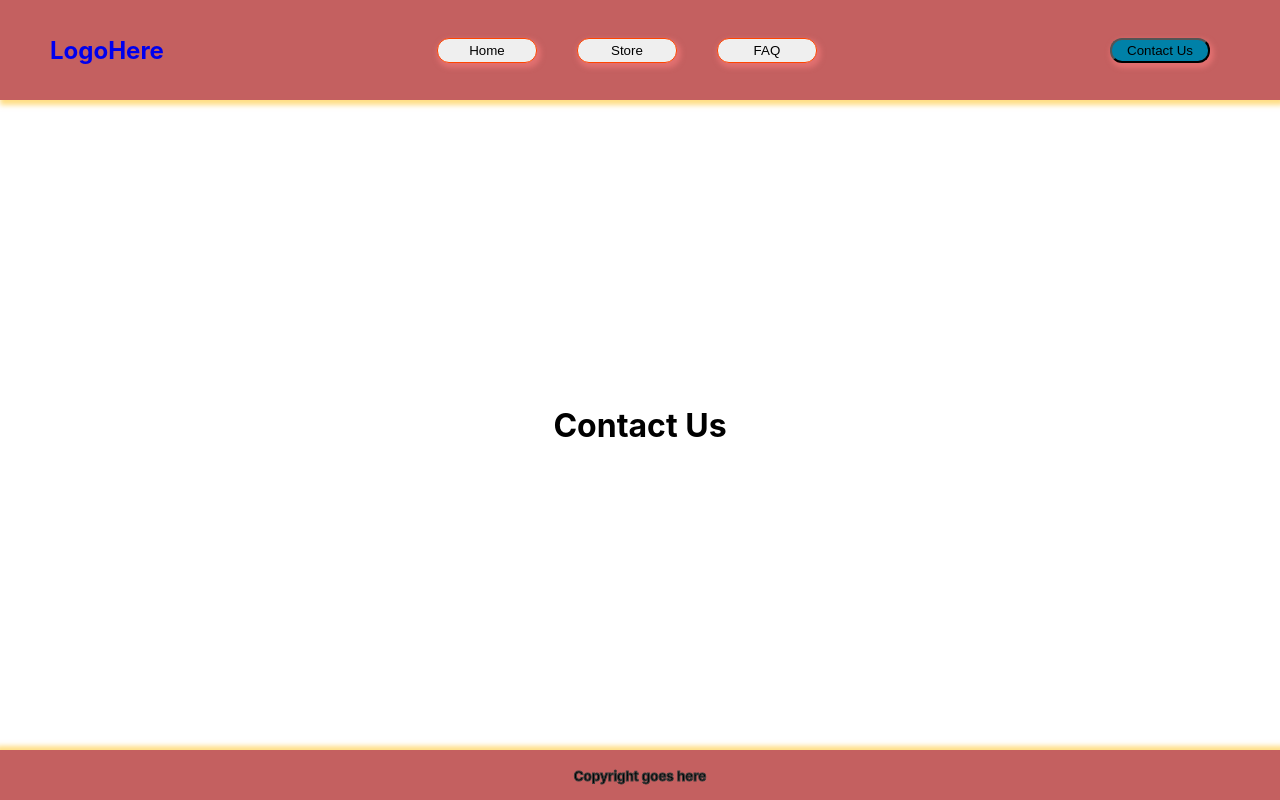
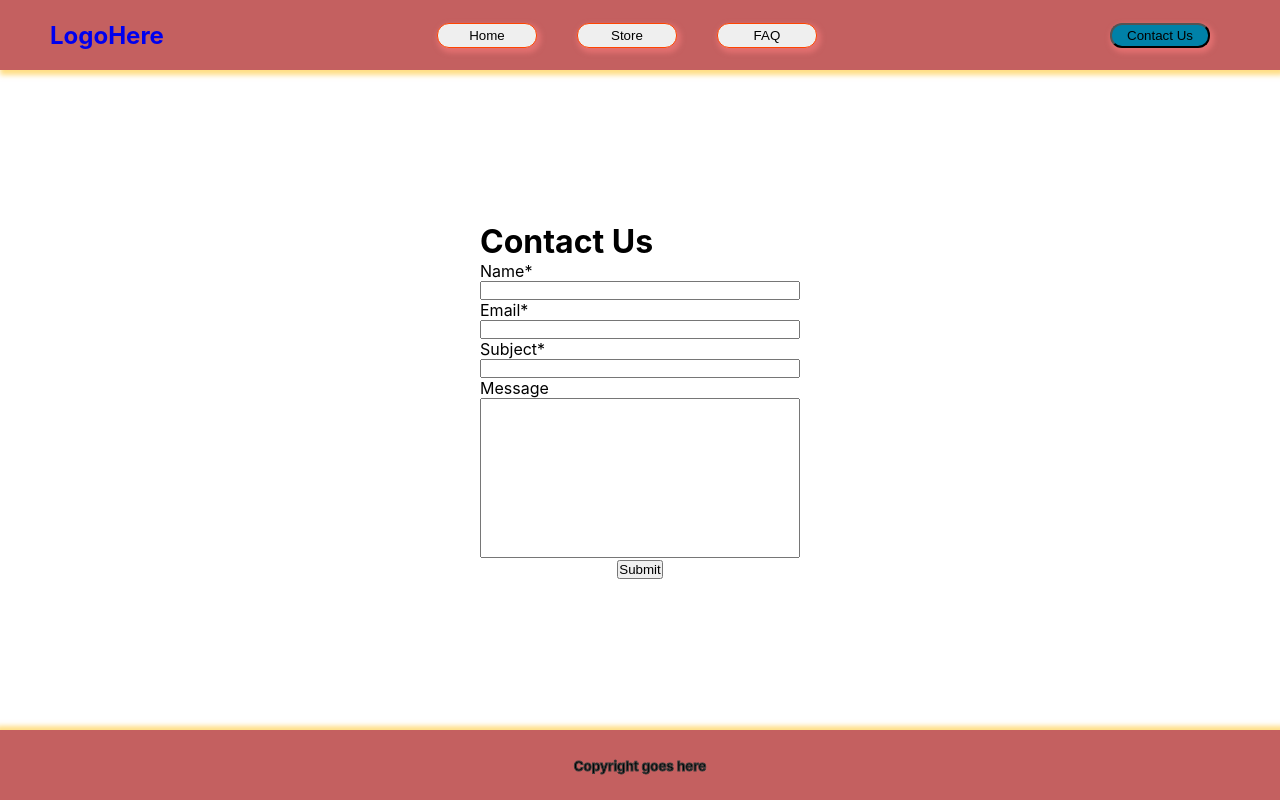
Before and after one commit to BLacey99/shop, a React (Create React App) app: page /contact in a window 1280 px wide. Built offline with nearby package versions, Linux system fonts and the light colour scheme.

Commit message:
Added contact form and formatted Reformatted store page

```diff
--- a/src/Contact.js
+++ b/src/Contact.js
@@ -1,14 +1,14 @@
 import NavBar from './components/nav/nav';
 import Footer from './components/footer/footer';
 import ShopBody from './components/shop-body/shop-body';
-
+import ContactForm from './components/ContactForm/ContactForm';
 function Contact() {
   return (
     <div className="Contact">
 
 
     <h1>Contact Us</h1>
-
+<ContactForm/>
 
 
 
--- a/src/Store.js
+++ b/src/Store.js
@@ -1,7 +1,7 @@
 import NavBar from './components/nav/nav';
 import Footer from './components/footer/footer';
 import ShopBody from './components/shop-body/shop-body';
-
+import "./Store.css";
 function Store() {
   return (
     <div className="Store">
--- /dev/null
+++ b/src/components/ContactForm/ContactForm.css
@@ -0,0 +1,21 @@
+form{
+    display:flex;
+    flex-direction:column;
+    justify-content:center;
+    align-items: center;
+
+}
+
+.fieldset{
+    display:flex;
+    flex-direction:column;
+    margin-left:auto;
+    width:20rem;
+    }
+
+
+    #messageBox input{
+        width:20rem;
+        height:10rem;
+
+    }
--- /dev/null
+++ b/src/components/ContactForm/ContactForm.js
@@ -0,0 +1,36 @@
+import React from "react";
+
+import "./ContactForm.css";
+
+
+export default function ContactForm(){
+
+
+
+
+    return(
+        <form>
+            <div className="fieldset">
+                <label>Name* </label>
+                <input type="text" required></input>
+            </div>
+            <div className="fieldset">
+                <label>Email* </label>
+                <input type="email" required></input>
+            </div>
+            <div className="fieldset">
+                <label>Subject* </label>
+                <input type="text" required></input>
+            </div>
+            <div className="fieldset" id="messageBox">
+                <label>Message </label>
+                <input type="text" required></input>
+            </div>
+
+            <div className="submitButton" id="submit">
+                <input type="submit"/>
+            </div>
+        </form>
+    )
+
+}
--- a/src/components/footer/footer.css
+++ b/src/components/footer/footer.css
@@ -2,7 +2,7 @@ footer{
 
     bottom:0;
     width:100%;
-    height:50px;
+    height:70px;
     background-color:rgb(196, 96, 96);
     box-shadow: 1px 1px 5px 5px rgba(255, 190, 10, 0.5);
     text-align: center;
--- a/src/components/listBuilder/listBuilderStyler.css
+++ b/src/components/listBuilder/listBuilderStyler.css
@@ -1,15 +1,15 @@
 #products{
-    margin-left:auto;
-    margin-right:auto;
-    flex-wrap:wrap;
+
     padding:15px;
     display:grid;
-    grid-template-columns: repeat(auto-fit, minmax(220px, 1fr) );
+    grid-template-columns: repeat(auto-fit, minmax(350px, 1fr) );
     background-color:grey;
-    width:clamp(65vw, 70vw, 75vw);
+    width:clamp(70vw, 75vw, 80vw);
+    height:50%;
     border:1px solid red;
-    gap:10px;
-    justify-items:space-evenly;
+    row-gap: 20px;
+
+
 
 
 }
--- a/src/components/listCont/listContainer.css
+++ b/src/components/listCont/listContainer.css
@@ -3,12 +3,14 @@
     flex-direction:column;
     justify-content:center;
     text-align: center;
+    margin-left:auto;
+    margin-right:auto;
 
-    font-size:0.8rem;
+    font-size:clamp(1rem, 1.2rem, 1.4rem);
     border:black solid 1px;
     background-color:rgb(214, 212, 208);
-    width:15rem;
-    height:15rem;
+    width:200px;
+    height:200px;
     transition:transform 0.25s ease-in;
 }
 
@@ -30,5 +32,6 @@ p, h3, small{
         height:8rem;
         margin-left:auto;
         margin-right:auto;
+        font-size:clamp(0.6rem, 0.7rem, 0.8rem);
     }
 }
--- a/src/components/nav/nav.css
+++ b/src/components/nav/nav.css
@@ -3,12 +3,12 @@
     display:flex;
     align-items:center;
     justify-content:center;
-    height:100px;
+    height:70px;
     box-shadow: 2px 3px 5px 2px rgba(255, 190, 10, 0.5);
     width:100%;
 }
 #nav-div{
-
+    height:auto;
     margin-left:auto;
     margin-right:auto;
 
```
Also changed, not shown: src/Store.css (added).
